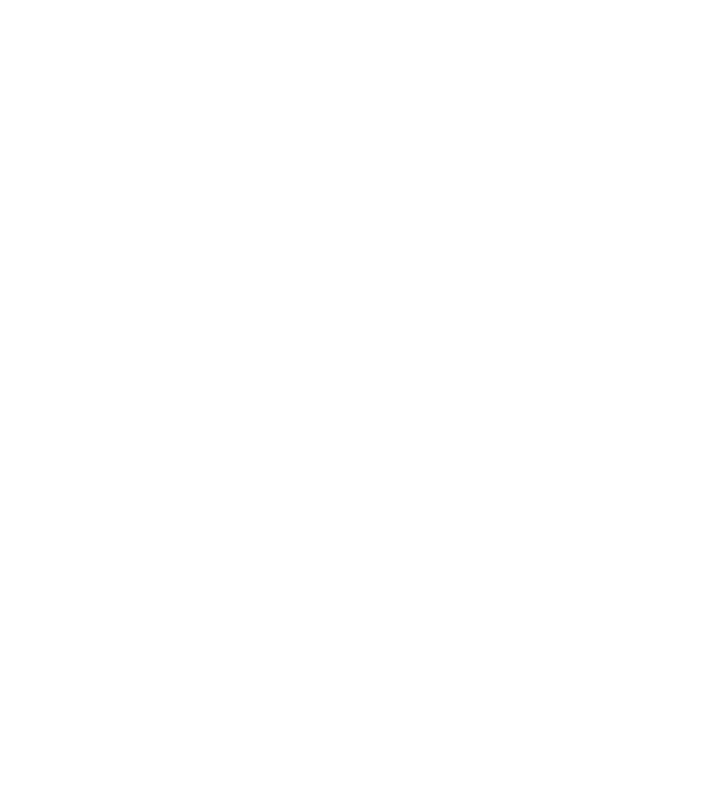
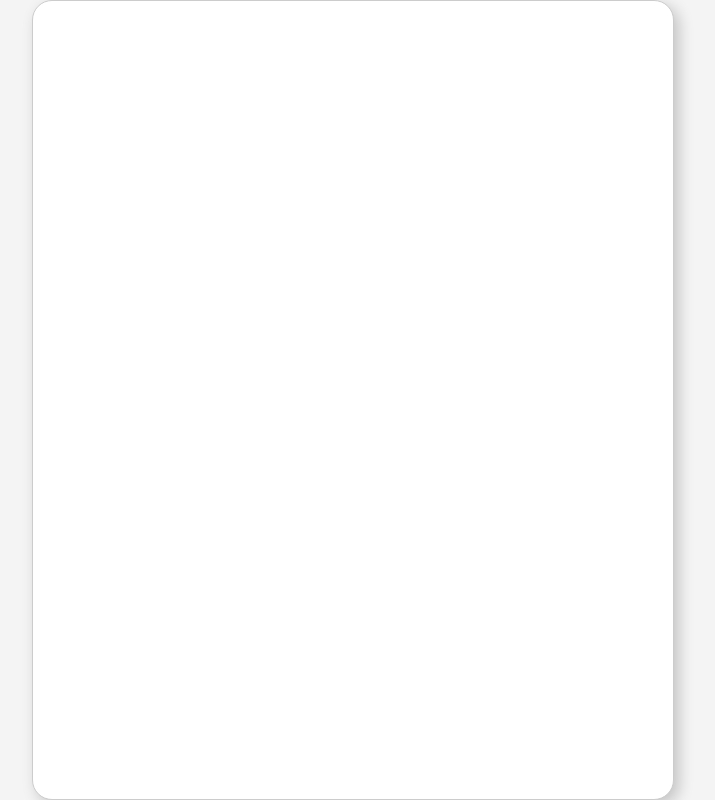
Before and after one commit to CauaRMesquita/Desenvolvimento-web, a plain HTML site: page receitinha.html in a window 1280 px wide. Shown: the whole page, without its empty margins (287-1002 px from the left). Drawn offline with Linux system fonts and the light colour scheme.

Commit message:
att receita

```diff
--- a/receitinha.html
+++ b/receitinha.html
@@ -4,8 +4,35 @@
     <meta charset="UTF-8">
     <meta name="viewport" content="width=device-width, initial-scale=1.0">
     <title>Document</title>
+    <style>
+
+.folha {
+            width: 600px;
+            height: auto;
+            background-color: white;
+            border: 1px solid #ccc;
+            box-shadow: 5px 5px 15px rgba(0, 0, 0, 0.2);
+            padding: 20px;
+            position: relative; /* Permite posicionar a imagem dentro dela */
+            border-radius: 20px;
+        }
+
+        body {
+            margin: 0;
+            display: flex;
+            justify-content: center;
+
+            min-height: 100vh;
+            background-color: #f4f4f4;
+        }
+
+    </style>
 </head>
 <body>
 
+    <div class="folha">
+
+    </div>
+
 </body>
 </html>
```
